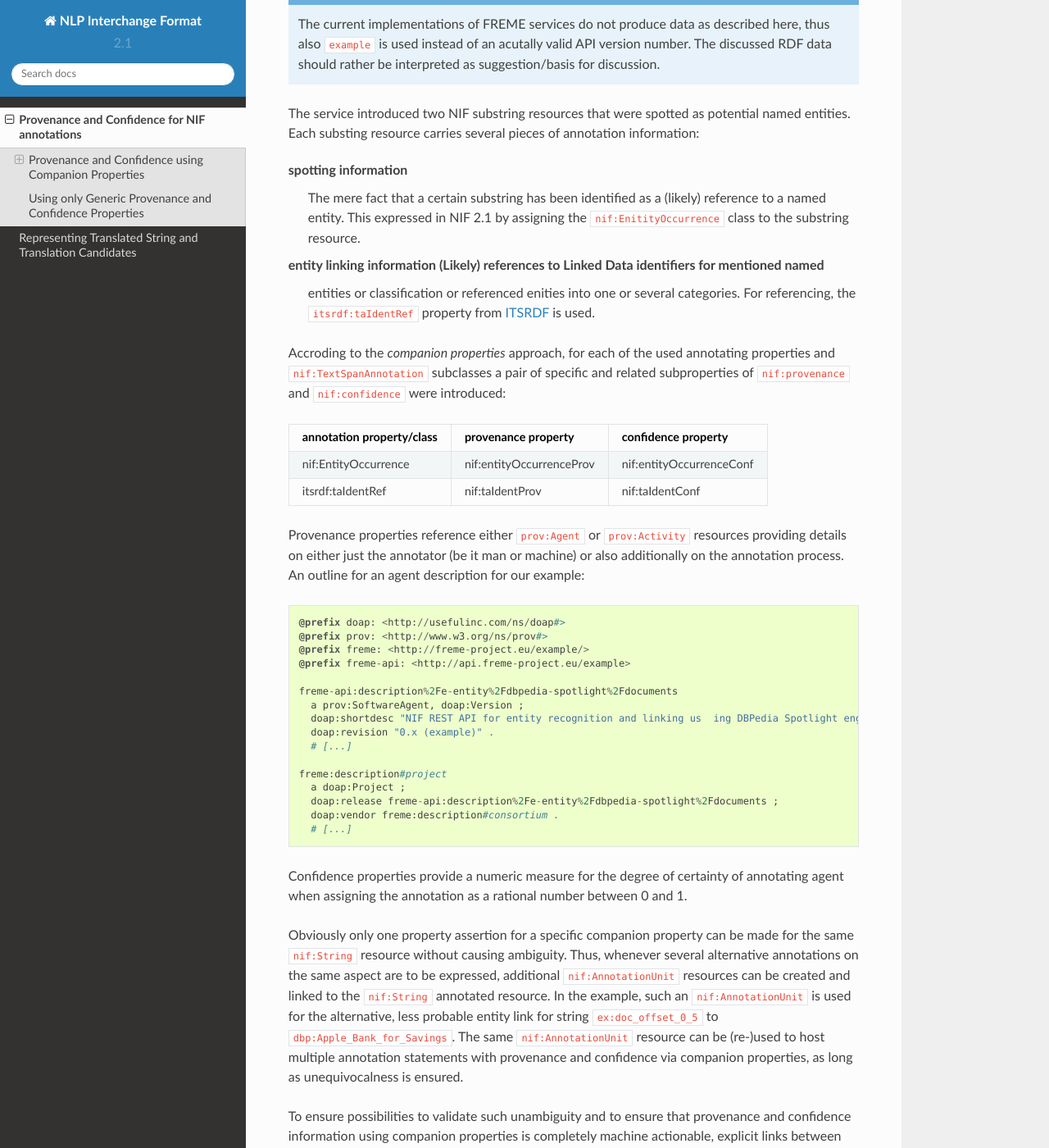
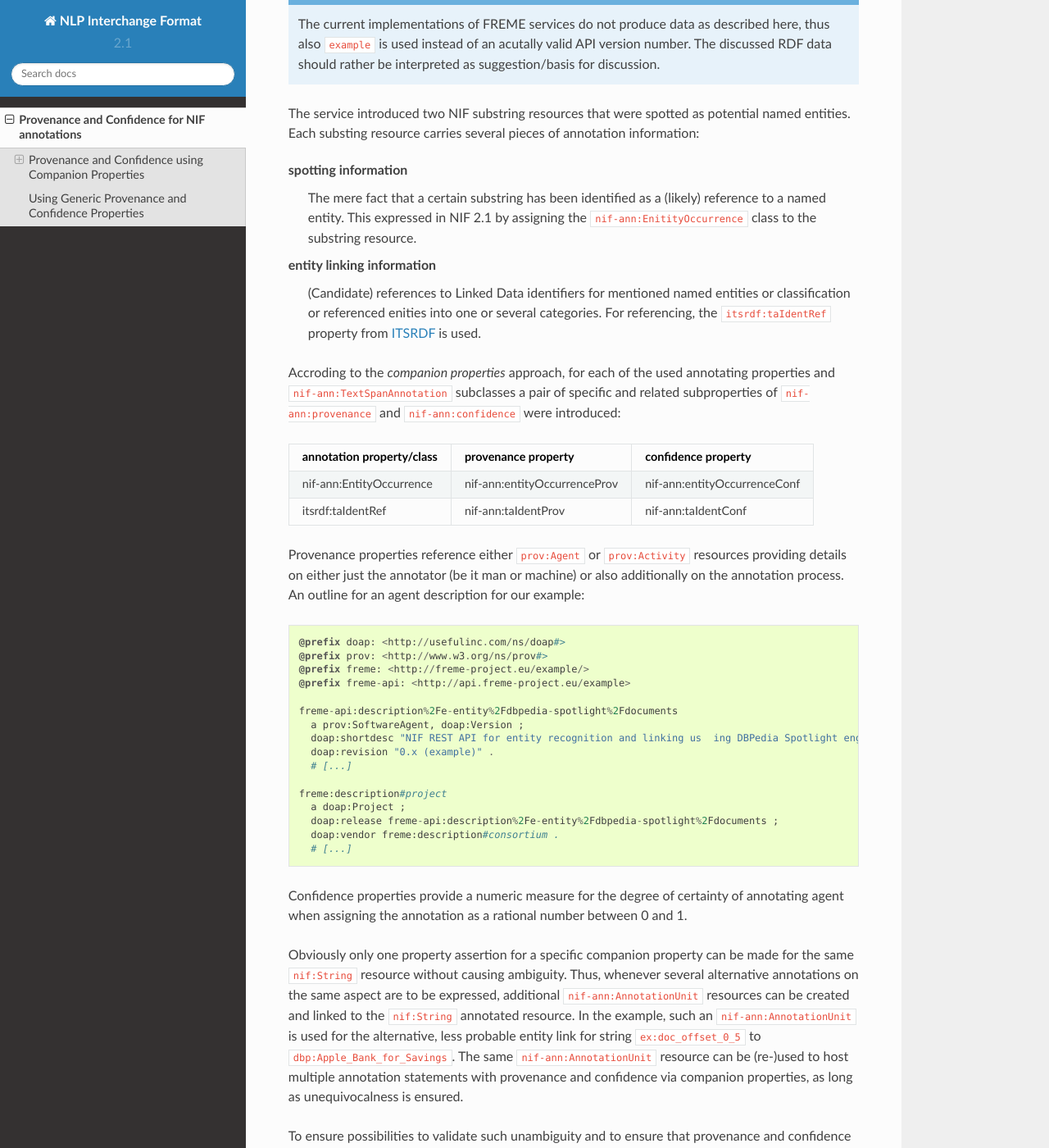
Before and after one commit to NLP2RDF/documentation, a Sphinx documentation site: the page built from docs/prov-and-conf.rst, in a window 1280 px wide and 1400 px high, scrolled down 945 px. Shown: the whole window at 82% size. Built offline with Sphinx 7.4.7 and the Read the Docs theme 2.0.0, drawn with Linux system fonts in a browser that asks for light colours; some of the changed text lies outside the part shown.

Commit message:
* updated to reflect changes due to modularisation (nif-core, nif-annotation, nif-incubator) * masking translation page in the TOC and added warning message for incubation status

```diff
--- a/docs/index.rst
+++ b/docs/index.rst
@@ -27,6 +27,5 @@ NIF is driven by its open and weclome-to-join community project NLP2RDF, consist
     :maxdepth: 2
 
     prov-and-conf
-    translations
 
 * :ref:`genindex`
--- a/docs/prov-and-conf.rst
+++ b/docs/prov-and-conf.rst
@@ -7,8 +7,8 @@ annotations. This section will present two possible approaches to assign provena
 information to annotations:
 
 * a more compact representation using previously introduced or provided *companion properties*
-* a simpler, but more verbose representation using the generic ``nif:provenance`` and
-  ``nif:confidence`` properties
+* a simpler, but more verbose representation using the generic ``nif-ann:provenance`` and
+  ``nif-ann:confidence`` properties
 
 For a running example, assume the following short example sentence::
 
@@ -49,25 +49,27 @@ entities. Each substing resource carries several pieces of annotation informatio
 
 spotting information
   The mere fact that a certain substring has been identified as a (likely) reference
-  to a named entity. This expressed in NIF 2.1 by assigning the ``nif:EnitityOccurrence`` class to
+  to a named entity. This expressed in NIF 2.1 by assigning the ``nif-ann:EnitityOccurrence`` class to
   the substring resource.
 
-entity linking information (Likely) references to Linked Data identifiers for mentioned named
-  entities or classification or referenced enities into one or several categories. For referencing,
-  the ``itsrdf:taIdentRef`` property from `ITSRDF`_ is used.
+entity linking information
+  (Candidate) references to Linked Data identifiers for mentioned named
+  entities or classification or referenced enities into one or several
+  categories. For referencing, the ``itsrdf:taIdentRef`` property from
+  `ITSRDF`_ is used.
 
 Accroding to the *companion properties* approach, for each of the used annotating properties and
-``nif:TextSpanAnnotation`` subclasses a pair of specific and related subproperties of
-``nif:provenance`` and ``nif:confidence`` were introduced:
+``nif-ann:TextSpanAnnotation`` subclasses a pair of specific and related subproperties of
+``nif-ann:provenance`` and ``nif-ann:confidence`` were introduced:
 
-+--------------------+------------------------+------------------------+
-|annotation          |provenance property     |confidence property     |
-|property/class      |                        |                        |
-+====================+========================+========================+
-|nif:EntityOccurrence|nif:entityOccurrenceProv|nif:entityOccurrenceConf|
-+--------------------+------------------------+------------------------+
-|itsrdf:taIdentRef   |nif:taIdentProv         |nif:taIdentConf         |
-+--------------------+------------------------+------------------------+
++------------------------+----------------------------+----------------------------+
+|annotation              |provenance property         |confidence property         |
+|property/class          |                            |                            |
++========================+============================+============================+
+|nif-ann:EntityOccurrence|nif-ann:entityOccurrenceProv|nif-ann:entityOccurrenceConf|
++------------------------+----------------------------+----------------------------+
+|itsrdf:taIdentRef       |nif-ann:taIdentProv         |nif-ann:taIdentConf         |
++------------------------+----------------------------+----------------------------+
 
 Provenance properties reference either ``prov:Agent`` or ``prov:Activity`` resources providing
 details on either just the annotator (be it man or machine) or also additionally on the annotation
@@ -95,29 +97,29 @@ when assigning the annotation as a rational number between 0 and 1.
 
 Obviously only one property assertion for a specific companion property can be made for the same
 ``nif:String`` resource without causing ambiguity. Thus, whenever several alternative annotations on
-the same aspect are to be expressed, additional ``nif:AnnotationUnit`` resources can be created and
-linked to the ``nif:String`` annotated resource. In the example, such an ``nif:AnnotationUnit`` is
-used for the alternative, less probable entity link for string ``ex:doc_offset_0_5`` to
-``dbp:Apple_Bank_for_Savings``. The same ``nif:AnnotationUnit`` resource can be (re-)used to host
-multiple annotation statements with provenance and confidence via companion properties, as long as
-unequivocalness is ensured.
+the same aspect are to be expressed, additional ``nif-ann:AnnotationUnit`` resources can be created
+and linked to the ``nif:String`` annotated resource. In the example, such an
+``nif-ann:AnnotationUnit`` is used for the alternative, less probable entity link for string
+``ex:doc_offset_0_5`` to ``dbp:Apple_Bank_for_Savings``. The same ``nif-ann:AnnotationUnit``
+resource can be (re-)used to host multiple annotation statements with provenance and confidence via
+companion properties, as long as unequivocalness is ensured.
 
 To ensure possibilities to validate such unambiguity and to ensure that provenance and confidence
 information using companion properties is completely machine actionable, explicit links between
 companion properties and their corresponding annotating vocabulary items, as in this excerpt of the
 current NIF 2.1 Core ontology draft::
 
-  nif:EntityOccurrence nif:confidenceProperty nif:entityOccurrenceConf ;
-    nif:provenanceProperty nif:entityOccurrenceProv .
+  nif-ann:EntityOccurrence nif-ann:confidenceProperty nif-ann:entityOccurrenceConf ;
+    nif-ann:provenanceProperty nif-ann:entityOccurrenceProv .
 
-  nif:TermOccurrence nif:confidenceProperty nif:termOccurrenceConf ;
-    nif:provenanceProperty nif:termOccurrenceProv .
+  nif-ann:TermOccurrence nif-ann:confidenceProperty nif-ann:termOccurrenceConf ;
+    nif-ann:provenanceProperty nif-ann:termOccurrenceProv .
 
-  itsrdf:taIdentRef nif:confidenceProperty nif:taIdentConf ;
-    nif:provenanceProperty nif:taIdentProv .
+  itsrdf:taIdentRef nif-ann:confidenceProperty nif-ann:taIdentConf ;
+    nif-ann:provenanceProperty nif-ann:taIdentProv .
 
-  itsrdf:taClassRef nif:confidenceProperty nif:taClassConf ;
-    nif:provenanceProperty nif:taClassProv .
+  itsrdf:taClassRef nif-ann:confidenceProperty nif-ann:taClassConf ;
+    nif-ann:provenanceProperty nif-ann:taClassProv .
 
 Terminology Annotation
 ----------------------
@@ -127,27 +129,28 @@ can be provided, by APIs like the `FREME e-Terminology Service`_ a possible addt
 listing in :ref:`the result listing of the previous section <listing-comp-prop-entities>` could be:
 
 .. literalinclude:: includes/nif21-acquisition-companion-properties.ttl
-   :lines: 62-
+   :lines: 71-
 
-Using only Generic Provenance and Confidence Properties
-=======================================================
+Using Generic Provenance and Confidence Properties
+==================================================
 
 Usage of compation properties allows to offer a default value for each annotation aspect and allows
-two reduce the number of ``nif:AnnotationUnit`` resources that must be synthesized to prevent
+two reduce the number of ``nif-ann:AnnotationUnit`` resources that must be synthesized to prevent
 ambiguities. However, they also increase technical complexity for consumption of provenance and
-confidence information. Using exclusively the generic ``nif:provenance`` and ``nif:confidence``
-properties directly simplifies generation and consumption of this information, at the cost of
-additional RDF resources required to express equivalent data. Using only these generic properties to
-express the same annotation as discussed in :ref:`sec-comp-prop`:
+confidence information. Using exclusively the generic ``nif-ann:provenance`` and
+``nif-ann:confidence`` properties directly simplifies generation and consumption of this
+information, at the cost of additional RDF resources required to express equivalent data. Using only
+these generic properties to express the same annotation as discussed in :ref:`sec-comp-prop`:
 
 
 .. _listing-gen-prop:
 
 .. literalinclude:: includes/nif21-acquisition-generic-properties.ttl
+   :lines: 5-16,20-
 
 .. note::
-  ``nif:confidence`` and ``nif:provenance`` can only be attatched to ``nif:AnnotationUnit``
-  instances, not to ``nif:String`` instances directly.
+  ``nif-ann:confidence`` and ``nif-ann:provenance`` can only be attatched to
+  ``nif-ann:AnnotationUnit`` instances, not to ``nif:String`` instances directly.
 
 
 .. _FREME e-Entity DBpeida Spotlight Service:
```
Also changed, not shown: other parts of docs/prov-and-conf.rst (+1 -1 lines), docs/translations.rst (+13 -5 lines), 4 other files.
